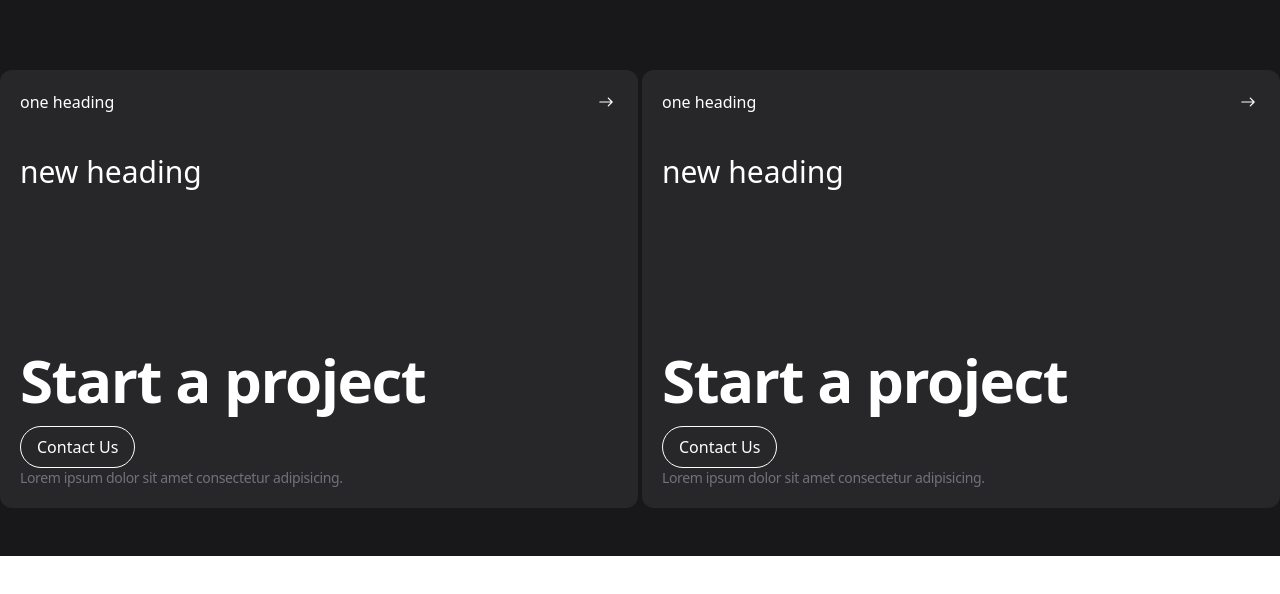
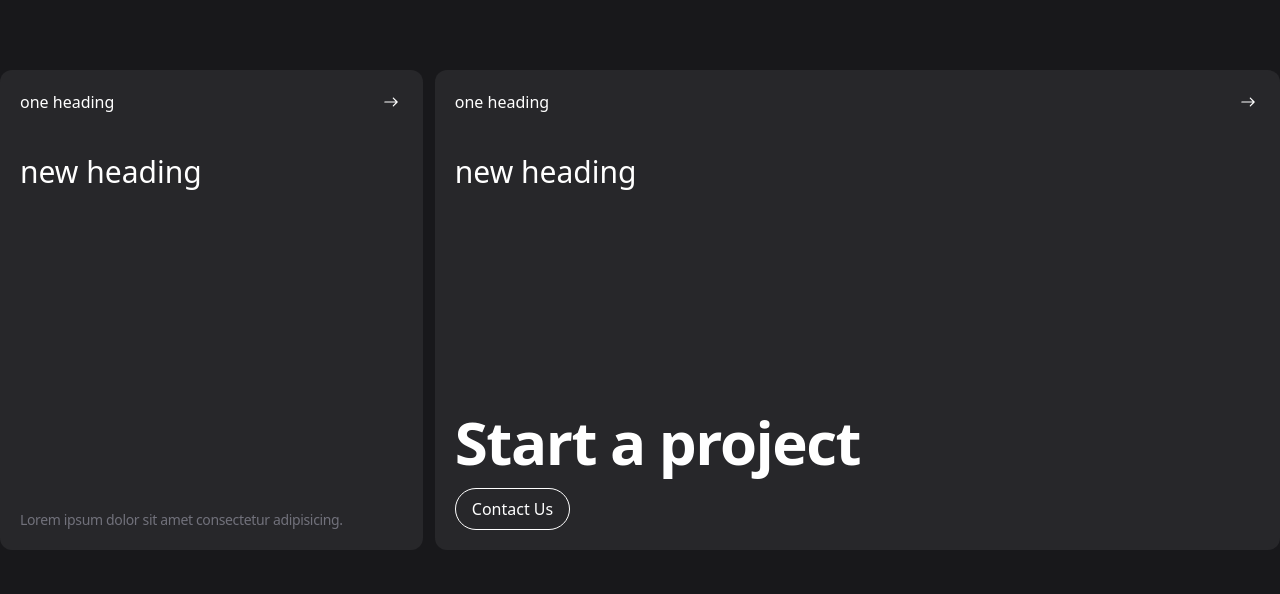
Before and after one commit to Yatharth-coding/refokus-react, a React (Vite) app: page / in a window 1280 px wide. Shown: the part 3728-4322 px from the top of the page. Before the commit the page ends 4284 px from the top, so only its background shows below. Built offline with nearby package versions, Linux system fonts and the light colour scheme.

Commit message:
cards design completed

```diff
--- a/components/Card.jsx
+++ b/components/Card.jsx
@@ -1,9 +1,9 @@
 import React from 'react'
 import { IoIosArrowRoundForward } from 'react-icons/io'
 
-function Card() {
+function Card({width , head , para , hover="null"}) {
   return (
-    <div className='w-1/2 bg-zinc-800 p-5 rounded-xl'>
+    <div className= {`bg-zinc-800 p-5 rounded-xl ${width} hover:${hover} min-h-[30rem] flex flex-col justify-between`}>
       <div className='w-full '>
             <div className='w-full flex justify-between '>
                 <h3>one heading</h3>
@@ -14,10 +14,22 @@ function Card() {
       <h1 className='text-3xl font-medium mt-10'>new heading</h1>
       </div>
 
-      <div className='w-full mt-40 '>
-        <h1 className='text-6xl font-semibold tracking-tight leading-none'>Start a project</h1>
-        <button className='rounded-full py-2 px-4 mt-4 border-1 border-zinc-60'>Contact Us</button>
-        <p className='text-sm text-zinc-500 tracking-tight font-medium'>Lorem ipsum dolor sit amet consectetur adipisicing.</p>
+      <div className='w-full '>
+        {
+            head && (
+                <>
+                <h1 className='text-6xl font-semibold tracking-tight leading-none'>Start a project</h1>
+                <button className='rounded-full py-2 px-4 mt-4 border-1 border-zinc-60'>Contact Us</button>
+                </>
+            )
+        }
+
+        {
+            para && (
+                <p className='text-sm text-zinc-500 tracking-tight font-medium'>Lorem ipsum dolor sit amet consectetur adipisicing.</p>
+            )
+        }
+
       </div>
     </div>
   )
--- a/components/Cards.jsx
+++ b/components/Cards.jsx
@@ -3,9 +3,9 @@ import Card from './Card'
 
 function Cards() {
   return (
-    <div className='max-w-screen-xl mx-auto w-full flex gap-1 py-12'>
-      <Card />
-      <Card />
+    <div className='max-w-screen-xl mx-auto w-full flex gap-3 py-12'>
+      <Card width={"basis-1/3"} head={false} para={true}/>
+      <Card width={"basis-2/3"} head={true} para={false} hover={"bg-purple-500"}/>
 
     </div>
   )
```
